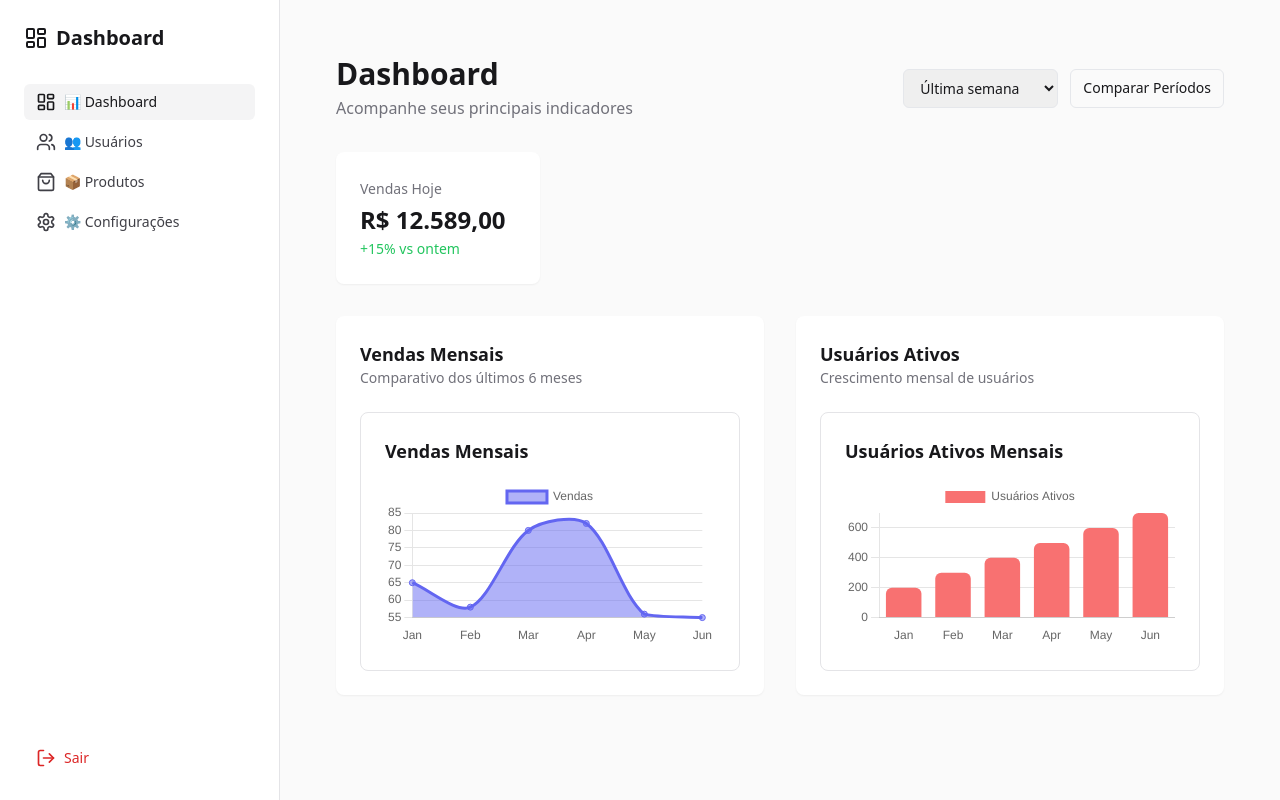
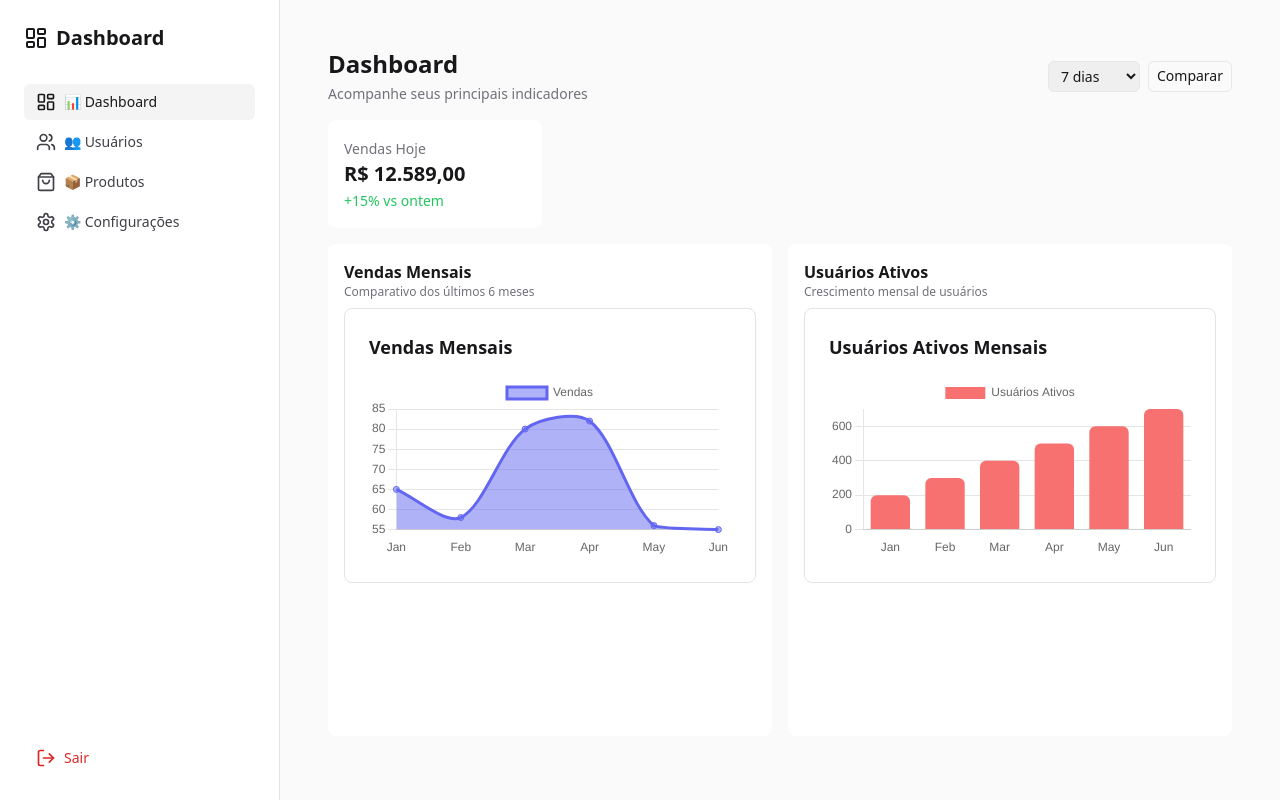
Before and after one commit to agostinhomarcia/-admin-dashboard, a Next.js app: page /dashboard in a window 1280 px wide. Built offline with nearby package versions, Linux system fonts and the light colour scheme.

Commit message:
feat: removi  scroll page dasboard

```diff
--- a/app/dashboard/page.tsx
+++ b/app/dashboard/page.tsx
@@ -39,76 +39,79 @@ export default function Dashboard() {
   }, []);
 
   return (
-    <div className="max-w-7xl mx-auto p-6 space-y-8">
-      {/* Header */}
+    <div className="h-[calc(100vh-80px)] p-4 flex flex-col gap-4">
+      {/* Header - Mais compacto */}
       <div className="flex items-center justify-between">
-        <div>
-          <h1 className="text-3xl font-bold">Dashboard</h1>
-          <p className="text-zinc-500 mt-1">
+        <div className="space-y-1">
+          <h1 className="text-2xl font-bold">Dashboard</h1>
+          <p className="text-sm text-zinc-500">
             Acompanhe seus principais indicadores
           </p>
         </div>
 
-        {/* Filtros */}
-        <div className="flex gap-3">
+        <div className="flex gap-2">
           <select
-            className="px-3 py-2 border rounded-md text-sm dark:bg-zinc-800"
+            className="px-2 py-1 text-sm border rounded-md dark:bg-zinc-800"
             onChange={(e) => setTimeRange(e.target.value)}
             value={timeRange}
           >
-            <option value="7">Última semana</option>
-            <option value="30">Último mês</option>
-            <option value="90">Últimos 3 meses</option>
-            <option value="180">Últimos 6 meses</option>
-            <option value="365">Último ano</option>
+            <option value="7">7 dias</option>
+            <option value="30">30 dias</option>
+            <option value="90">3 meses</option>
           </select>
 
           <button
             onClick={() => setCompareMode(!compareMode)}
-            className={`px-3 py-2 text-sm border rounded-md ${
+            className={`px-2 py-1 text-sm border rounded-md ${
               compareMode ? "bg-zinc-100 dark:bg-zinc-800" : ""
             }`}
           >
-            Comparar Períodos
+            Comparar
           </button>
         </div>
       </div>
 
-      {/* Cards principais - 4 colunas */}
-      <div className="grid grid-cols-1 md:grid-cols-2 lg:grid-cols-4 gap-6">
-        <div className="bg-white dark:bg-zinc-800 p-6 rounded-lg shadow-sm">
+      {/* Grid principal - Usando grid-rows para controle vertical */}
+      <div className="flex-1 grid grid-rows-[auto_1fr] gap-4">
+        {/* Cards em uma única linha */}
+        <div className="grid grid-cols-4 gap-4">
+          <div className="bg-white dark:bg-zinc-800 p-4 rounded-lg">
             <span className="text-sm text-zinc-500">Vendas Hoje</span>
-          <h3 className="text-2xl font-bold mt-1">R$ 12.589,00</h3>
+            <h3 className="text-xl font-bold">R$ 12.589,00</h3>
             <span className="text-sm text-green-500">+15% vs ontem</span>
           </div>
-        {/* Mais 3 cards similares */}
+          {/* ... outros cards ... */}
         </div>
 
-      {/* Gráficos principais */}
-      <div className="grid grid-cols-1 lg:grid-cols-2 gap-8">
-        <div className="bg-white dark:bg-zinc-800 p-6 rounded-lg shadow-sm">
-          <div className="flex items-center justify-between mb-6">
+        {/* Gráficos lado a lado com altura fixa */}
+        <div className="grid grid-cols-2 gap-4">
+          <div className="bg-white dark:bg-zinc-800 p-4 rounded-lg">
+            <div className="flex items-center justify-between mb-2">
               <div>
-              <h2 className="text-lg font-semibold">Vendas Mensais</h2>
-              <p className="text-sm text-zinc-500">
+                <h2 className="font-semibold">Vendas Mensais</h2>
+                <p className="text-xs text-zinc-500">
                   Comparativo dos últimos 6 meses
                 </p>
               </div>
-            {/* Legenda do gráfico */}
             </div>
+            <div className="h-[calc(100%-60px)]">
               <SalesChart data={salesData} />
             </div>
+          </div>
 
-        <div className="bg-white dark:bg-zinc-800 p-6 rounded-lg shadow-sm">
-          <div className="flex items-center justify-between mb-6">
+          <div className="bg-white dark:bg-zinc-800 p-4 rounded-lg">
+            <div className="flex items-center justify-between mb-2">
               <div>
-              <h2 className="text-lg font-semibold">Usuários Ativos</h2>
-              <p className="text-sm text-zinc-500">
+                <h2 className="font-semibold">Usuários Ativos</h2>
+                <p className="text-xs text-zinc-500">
                   Crescimento mensal de usuários
                 </p>
               </div>
             </div>
+            <div className="h-[calc(100%-60px)]">
               <ActiveUsersChart data={usersData.map((item) => item.value)} />
+            </div>
+          </div>
         </div>
       </div>
     </div>
```
Lines whose indentation alone changed are shown as unchanged.
